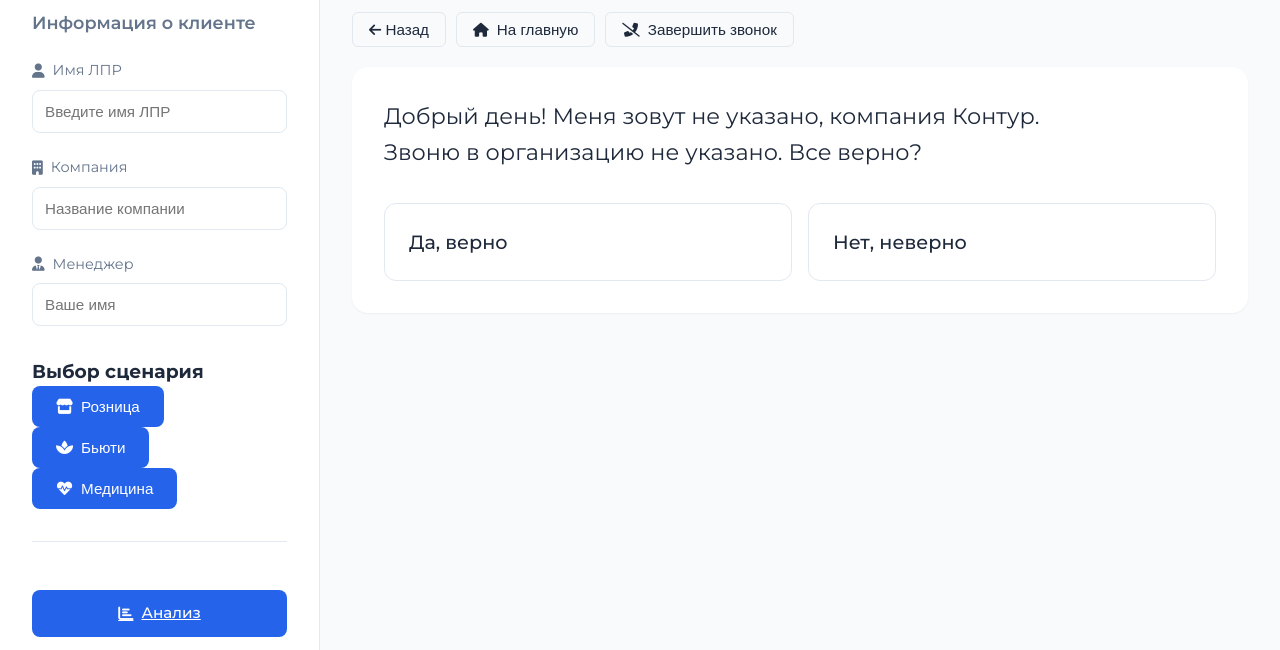
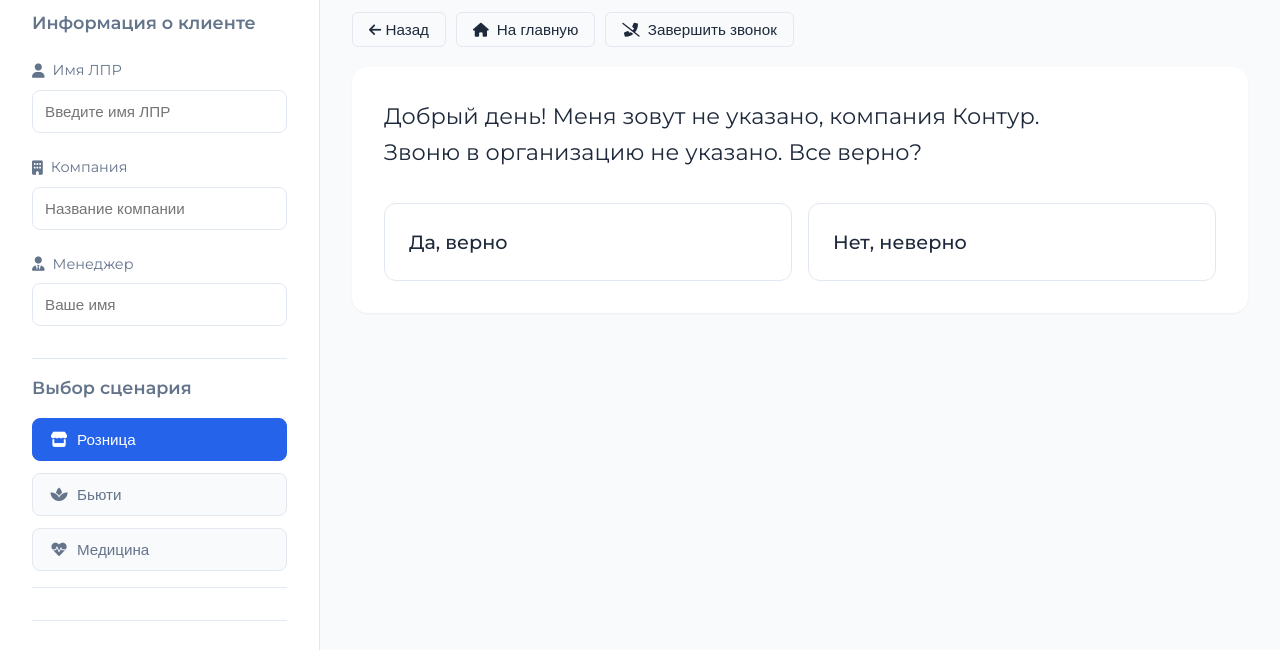
Before and after one commit to Koptelev/segmentplus, a plain HTML site: page index.html in a window 1280 px wide. Shown: the part 94-744 px from the top of the page. Drawn offline with Linux system fonts and the light colour scheme.

Commit message:
styles.css

```diff
--- a/styles.css
+++ b/styles.css
@@ -62,6 +62,50 @@ body {
     display: flex;
     flex-direction: column;
     gap: 1.5rem;
+}
+
+.scenario-selector {
+    display: flex;
+    flex-direction: column;
+    gap: 1rem;
+    padding: 1rem 0;
+    border-top: 1px solid var(--border-color);
+    border-bottom: 1px solid var(--border-color);
+}
+
+.scenario-selector h3 {
+    font-size: 1.1rem;
+    font-weight: 600;
+    color: var(--secondary-color);
+}
+
+.scenario-buttons {
+    display: flex;
+    flex-direction: column;
+    gap: 0.75rem;
+}
+
+.scenario-buttons .btn-primary {
+    justify-content: flex-start;
+    padding: 0.75rem 1rem;
+    background-color: var(--background-color);
+    color: var(--secondary-color);
+    border: 1px solid var(--border-color);
+}
+
+.scenario-buttons .btn-primary:hover {
+    background-color: var(--border-color);
+}
+
+.scenario-buttons .btn-primary.active {
+    background-color: var(--primary-color);
+    color: white;
+    border-color: var(--primary-color);
+}
+
+.scenario-buttons .btn-primary i {
+    width: 20px;
+    text-align: center;
 }
 
 .client-info h3 {
```
